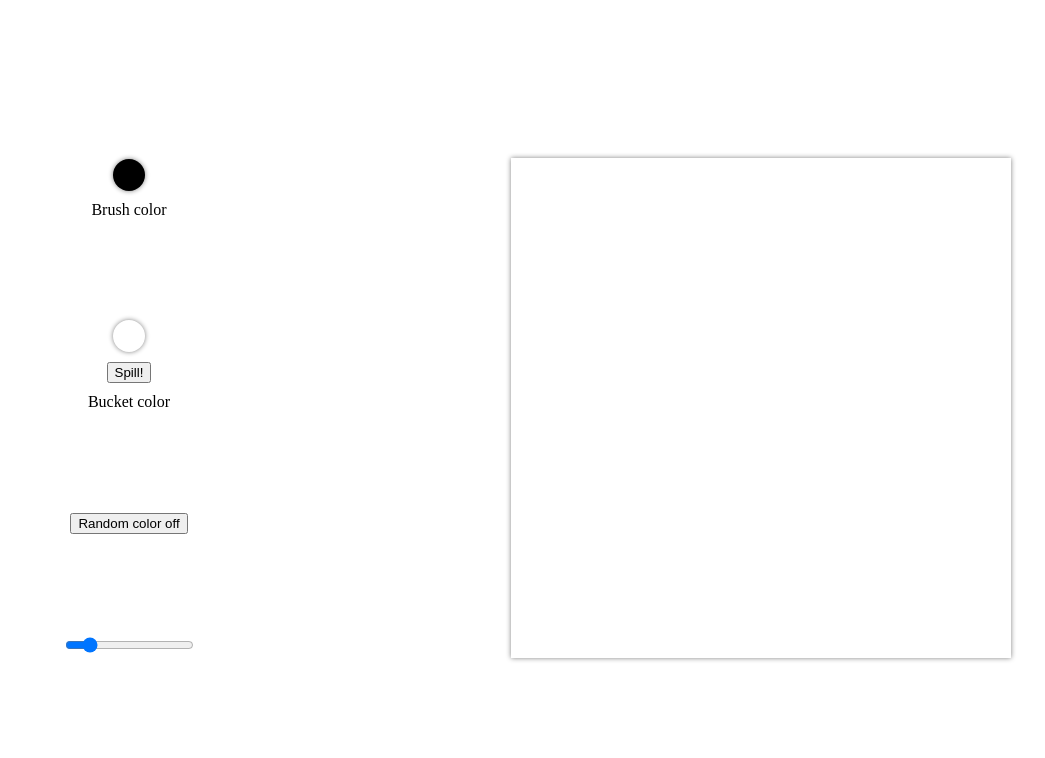
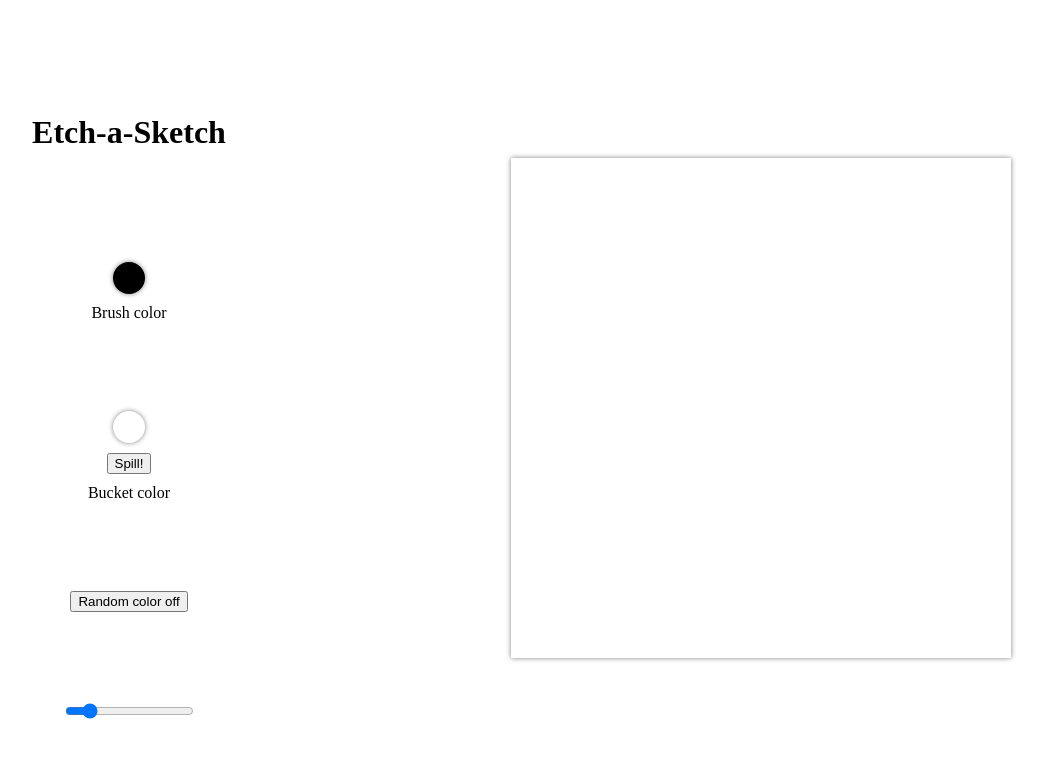
Before and after one commit to dingdongg/odin-eas, a plain HTML site: page index.html in a window 1280 px wide. Shown: the whole page, without its empty margins (145-1190 px from the left). Drawn offline with Linux system fonts and the light colour scheme.

Commit message:
added title to webpage

```diff
--- a/index.html
+++ b/index.html
@@ -8,6 +8,7 @@
     </head>
     <body>
         <div class="buttons-container">
+            <h1>Etch-a-Sketch</h1>
             <div class="color-container brush-color">
                 <div class="wrapper brush-color">
                     <input type="color" id="brush-color">
--- a/style.css
+++ b/style.css
@@ -30,7 +30,7 @@ body {
     align-items: center;
     flex: 1 1 0;
     max-width: 300px;
-    height: 75%;
+    height: 90%;
 }
 
 .grid-container {
```
